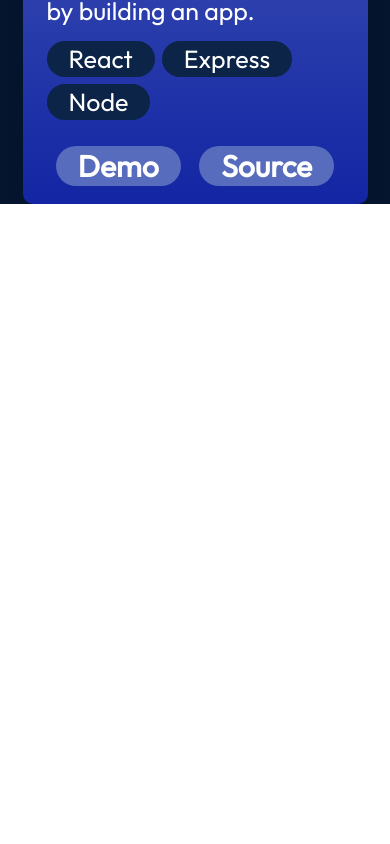
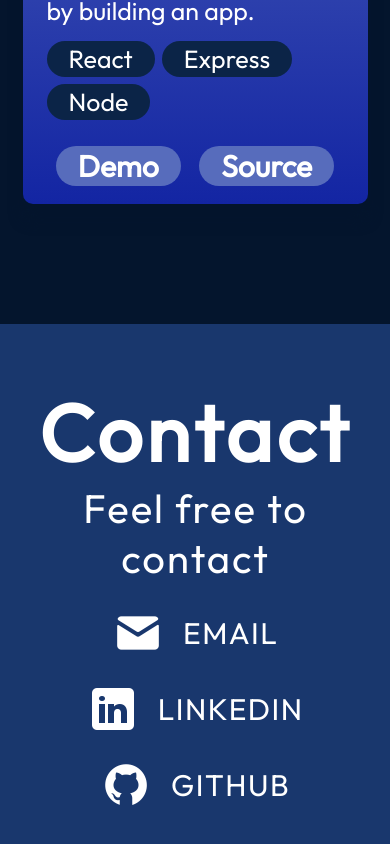
Before and after one commit to Arul-1911/Portfolio, a React (Vite) app: page / in a window 390 px wide. Shown: the part 8538-9382 px from the top of the page. Before the commit the page ends 8742 px from the top, so only its background shows below. Built offline with nearby package versions, Linux system fonts and the light colour scheme.

Commit message:
final commit

```diff
--- a/index.html
+++ b/index.html
@@ -4,7 +4,7 @@
     <meta charset="UTF-8" />
     <link rel="icon" type="image/png" href="./assets/fav-icon.png" />
     <meta name="viewport" content="width=device-width, initial-scale=1.0" />
-    <title>Portfolio</title>
+    <title>My Portfolio</title>
   </head>
   <body>
     <div id="root"></div>
--- a/src/App.jsx
+++ b/src/App.jsx
@@ -4,6 +4,7 @@ import Hero from "./components/Hero/Hero";
 import About from "./components/About/About";
 import Experience from "./components/Experience/Experience";
 import Project from "./components/projects/Project";
+import Contact from "./components/Contact/Contact";
 
 function App() {
   return (
@@ -14,6 +15,7 @@ function App() {
         <About/>
         <Experience/>
         <Project/>
+        <Contact/>
       </h1>
     </>
   );
--- /dev/null
+++ b/src/components/Contact/Contact.jsx
@@ -0,0 +1,41 @@
+import React from 'react';
+import styles from './contact.module.css';
+import { imageUrl } from '../../utils';
+
+function Contact() {
+  return (
+    <footer id="contact" className={styles.container}>
+      <div className={styles.text}>
+        <h2>Contact</h2>
+        <p>Feel free to contact</p>
+      </div>
+      <ul className={styles.links}>
+        <li className={styles.link}>
+          <img src={imageUrl("contact/emailIcon.png")} alt="email-icon" />
+          <a href="mailto:arulpraveen19112002@gmail.com" target="_blank">
+            email
+          </a>
+        </li>
+
+        <li className={styles.link}>
+          <img
+            src={imageUrl("contact/linkedinIcon.png")}
+            alt="linkedinIcon-icon"
+          />
+          <a href="https://www.linkedin.com/in/arulpraveen-m/" target="_blank">
+            linkedin
+          </a>
+        </li>
+
+        <li className={styles.link}>
+          <img src={imageUrl("contact/githubIcon.png")} alt="githubIcon-icon" />
+          <a href="https://github.com/Arul-1911" target="_blank">
+            Github
+          </a>
+        </li>
+      </ul>
+    </footer>
+  );
+}
+
+export default Contact
--- /dev/null
+++ b/src/components/Contact/contact.module.css
@@ -0,0 +1,70 @@
+@import '../../var.css';
+
+.container{
+   color: var(--color-text);
+   margin-top: 120px;
+   background-color: var(--color-secondary);
+   display: flex;
+   flex-direction: row;
+   justify-content: space-evenly;
+   width: 100vw;
+   padding: 58px 10%;
+   gap: 10px;
+   flex-wrap: wrap;
+}
+
+
+.text h2{
+   font-size: 80px;
+   font-weight: 700;
+   letter-spacing: 4px;
+}
+
+.text p{
+   font-size: 40px;
+   font-weight: 400;
+   letter-spacing: 2px;
+}
+
+.links{
+   display: flex;
+   flex-direction: column;
+   align-items: flex-start;
+   list-style: none;
+   gap: 26px;
+}
+
+.link{
+   display: flex;
+   align-items: center;
+   gap: 20px;
+}
+
+
+.link a{
+   color: var(--color-text);
+   text-decoration: none;
+   font-size: 30px;
+   font-weight: 400;
+   letter-spacing: 1.5px;
+   text-transform: uppercase;
+}
+
+@media screen and (max-width:830px) {
+   .container{
+      flex-direction: column;
+      gap: 25px;
+      text-align: center;
+      flex-wrap: wrap;
+   }
+
+   .text{
+      display: flex;
+      flex-direction: column;
+      align-items: center;
+   }
+
+   .links{
+      align-items: center;
+   }
+}
```
